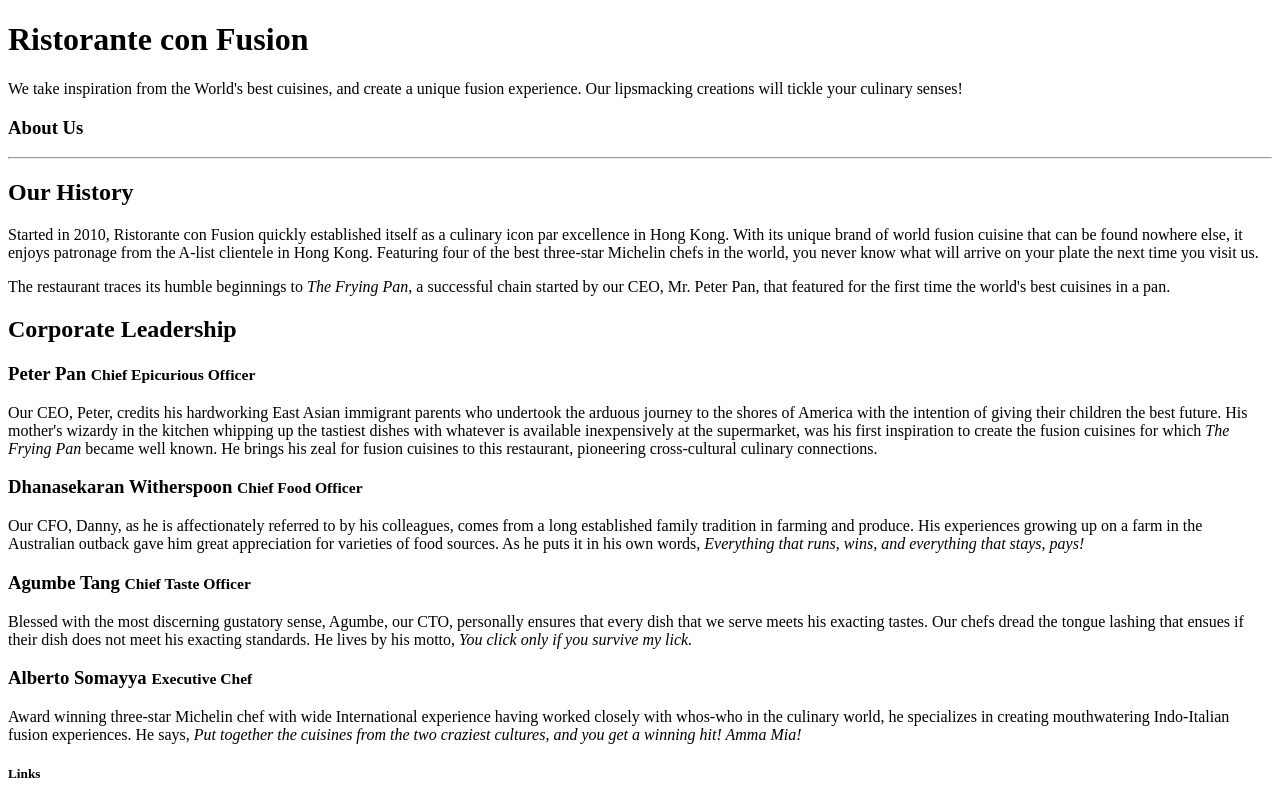
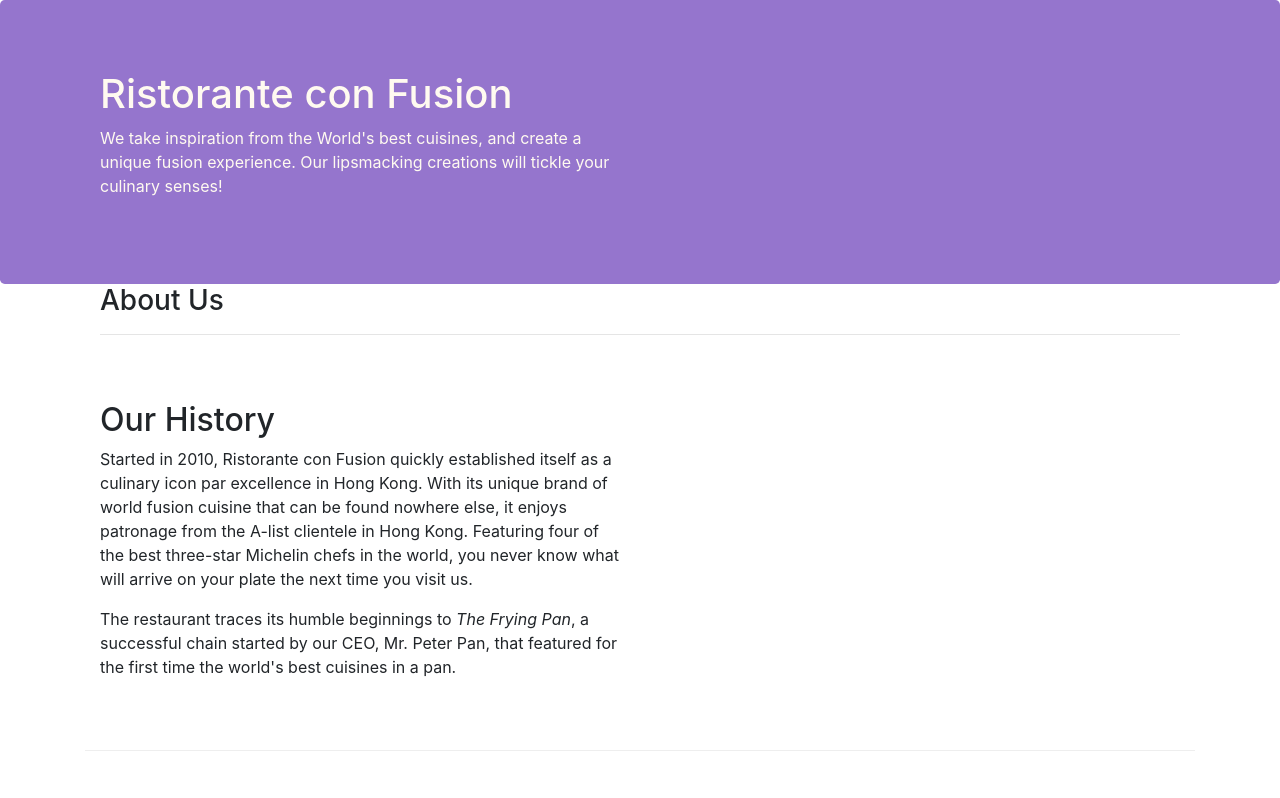
Before and after one commit to kinocksebastian/React_Assignment, a website: page aboutus.html in a window 1280 px wide. Shown: the top 798 px of the page. Drawn offline with nearby package versions, Linux system fonts and the light colour scheme.

Commit message:
First assignment

```diff
--- a/aboutus.html
+++ b/aboutus.html
@@ -2,6 +2,14 @@
 <html lang="en">
 
 <head>
+    <!-- Required meta tags always come first -->
+    <meta charset="utf-8">
+    <meta name="viewport" content="width=device-width, initial-scale=1, shrink-to-fit=no">
+    <meta http-equiv="x-ua-compatible" content="ie=edge">
+
+    <!-- Bootstrap CSS -->
+    <link rel="stylesheet" href="node_modules/bootstrap/dist/css/bootstrap.min.css">
+    <link rel="stylesheet" href="css/styles.css">
 
     <title>Ristorante Con Fusion: About Us</title>
 
@@ -22,16 +30,16 @@
         </div>
     </header>
 
-    <div>
-        <div>
-            <div>
+    <div class="container">
+        <div class="row row-header rown-content">
+            <div class="col-12">
                <h3>About Us</h3>
                <hr>
             </div>
         </div>
 
-        <div>
-            <div>
+        <div class="row row-header row-content">
+            <div class="col-12 col-sm-6">
                 <h2>Our History</h2>
                 <p>Started in 2010, Ristorante con Fusion quickly established itself as a culinary icon par excellence in Hong Kong. With its unique brand of world fusion cuisine that can be found nowhere else, it enjoys patronage from the A-list clientele in Hong Kong.  Featuring four of the best three-star Michelin chefs in the world, you never know what will arrive on your plate the next time you visit us.</p>
                 <p>The restaurant traces its humble beginnings to <em>The Frying Pan</em>, a successful chain started by our CEO, Mr. Peter Pan, that featured for the first time the world's best cuisines in a pan.</p>
@@ -41,17 +49,17 @@
         </div>
 
 
-        <div>
-            <div>
+        <div class="row  row-header row-content">
+            <div class="col-12">
                 <h2>Corporate Leadership</h2>
                 <h3>Peter Pan <small>Chief Epicurious Officer</small></h3>
-                <p>Our CEO, Peter, credits his hardworking East Asian immigrant parents who undertook the arduous journey to the shores of America with the intention of giving their children the best future. His mother's wizardy in the kitchen whipping up the tastiest dishes with whatever is available inexpensively at the supermarket, was his first inspiration to create the fusion cuisines for which <em>The Frying Pan</em> became well known. He brings his zeal for fusion cuisines to this restaurant, pioneering cross-cultural culinary connections.</p>
+                <p class="d-none d-sm-block">Our CEO, Peter, credits his hardworking East Asian immigrant parents who undertook the arduous journey to the shores of America with the intention of giving their children the best future. His mother's wizardy in the kitchen whipping up the tastiest dishes with whatever is available inexpensively at the supermarket, was his first inspiration to create the fusion cuisines for which <em>The Frying Pan</em> became well known. He brings his zeal for fusion cuisines to this restaurant, pioneering cross-cultural culinary connections.</p>
                 <h3>Dhanasekaran Witherspoon <small>Chief Food Officer</small></h3>
-                <p>Our CFO, Danny, as he is affectionately referred to by his colleagues, comes from a long established family tradition in farming and produce. His experiences growing up on a farm in the Australian outback gave him great appreciation for varieties of food sources. As he puts it in his own words, <em>Everything that runs, wins, and everything that stays, pays!</em></p>
+                <p class="d-none d-sm-block">Our CFO, Danny, as he is affectionately referred to by his colleagues, comes from a long established family tradition in farming and produce. His experiences growing up on a farm in the Australian outback gave him great appreciation for varieties of food sources. As he puts it in his own words, <em>Everything that runs, wins, and everything that stays, pays!</em></p>
                 <h3>Agumbe Tang <small>Chief Taste Officer</small></h3>
-                <p>Blessed with the most discerning gustatory sense, Agumbe, our CTO, personally ensures that every dish that we serve meets his exacting tastes. Our chefs dread the tongue lashing that ensues if their dish does not meet his exacting standards. He lives by his motto, <em>You click only if you survive my lick.</em></p>
+                <p class="d-none d-sm-block">Blessed with the most discerning gustatory sense, Agumbe, our CTO, personally ensures that every dish that we serve meets his exacting tastes. Our chefs dread the tongue lashing that ensues if their dish does not meet his exacting standards. He lives by his motto, <em>You click only if you survive my lick.</em></p>
                 <h3>Alberto Somayya <small>Executive Chef</small></h3>
-                <p>Award winning three-star Michelin chef with wide International experience having worked closely with whos-who in the culinary world, he specializes in creating mouthwatering Indo-Italian fusion experiences. He says, <em>Put together the cuisines from the two craziest cultures, and you get a winning hit! Amma Mia!</em></p>
+                <p class="d-none d-sm-block">Award winning three-star Michelin chef with wide International experience having worked closely with whos-who in the culinary world, he specializes in creating mouthwatering Indo-Italian fusion experiences. He says, <em>Put together the cuisines from the two craziest cultures, and you get a winning hit! Amma Mia!</em></p>
             </div>
        </div>
 
@@ -99,6 +107,10 @@
         </div>
     </footer>
 
+<!-- jQuery first, then Popper.js, then Bootstrap JS. -->
+<script src="node_modules/jquery/dist/jquery.slim.min.js"></script>
+<script src="node_modules/popper.js/dist/umd/popper.min.js"></script>
+<script src="node_modules/bootstrap/dist/js/bootstrap.min.js"></script>
 </body>
 
 </html>
```
